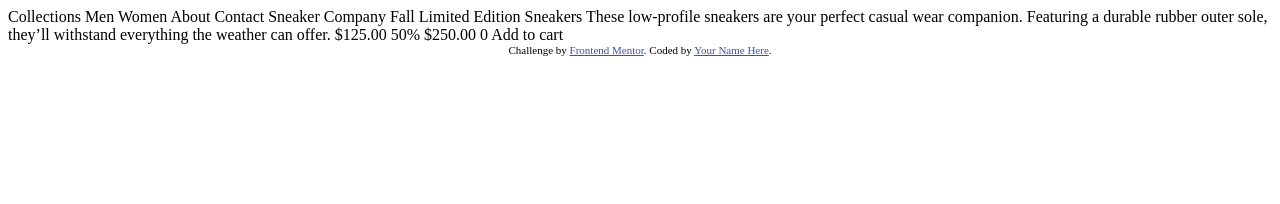
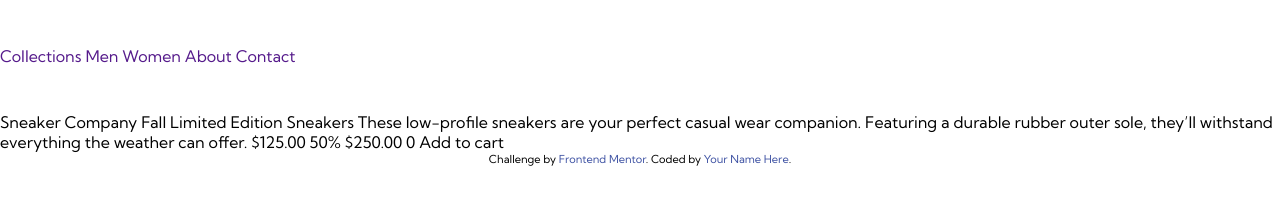
Before and after one commit to SimonaPiz/Frontend-Mentor-Projects, a plain HTML site: page ecommerce-product-page/index.html in a window 1280 px wide. Drawn offline with Linux system fonts and the light colour scheme.

Commit message:
3-develop #14 - link font and add navbar

```diff
--- a/ecommerce-product-page/index.html
+++ b/ecommerce-product-page/index.html
@@ -7,15 +7,25 @@
   <link rel="icon" type="image/png" sizes="32x32" href="./assets/images/favicon-32x32.png">
   <link rel="stylesheet" href="./styles.css">
 
+  <link rel="preconnect" href="https://fonts.googleapis.com">
+  <link rel="preconnect" href="https://fonts.gstatic.com" crossorigin>
+  <link href="https://fonts.googleapis.com/css2?family=Kumbh+Sans:wght@400;700&display=swap" rel="stylesheet">
+
   <title>Frontend Mentor | E-commerce product page</title>
 </head>
 <body>
-
-  Collections
-  Men
-  Women
-  About
-  Contact
+  <header>
+    <div id="logo"></div>
+    <nav>
+      <ul>
+        <li><a href="">Collections</a></li>
+        <li><a href="">Men</a></li>
+        <li><a href="">Women</a></li>
+        <li><a href="">About</a></li>
+        <li><a href="">Contact</a></li>
+      </ul>
+    </nav>
+  </header>
 
   Sneaker Company
 
--- a/ecommerce-product-page/styles.css
+++ b/ecommerce-product-page/styles.css
@@ -1,2 +1,29 @@
 .attribution { font-size: 11px; text-align: center; }
 .attribution a { color: hsl(228, 45%, 44%); }
+
+* {
+  margin: 0;
+  padding: 0;
+  box-sizing: border-box;
+}
+
+body {
+  font-family: 'Kumbh Sans', sans-serif;
+  font-size: 16px;
+}
+
+header {
+  height: 112px;
+  width: 100%;
+  max-width: 1128px;
+  display: flex;
+  align-items: center;
+}
+
+nav ul li {
+  display: inline-block;
+}
+
+a {
+  text-decoration: none;
+}
```
